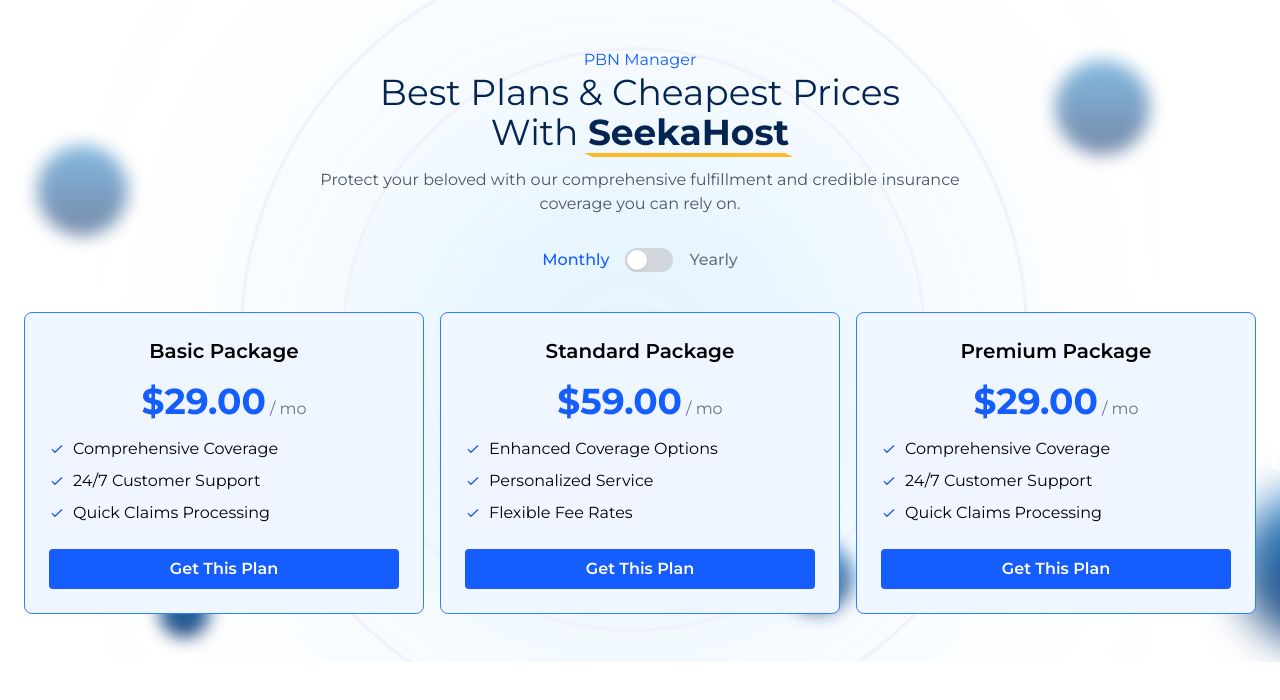
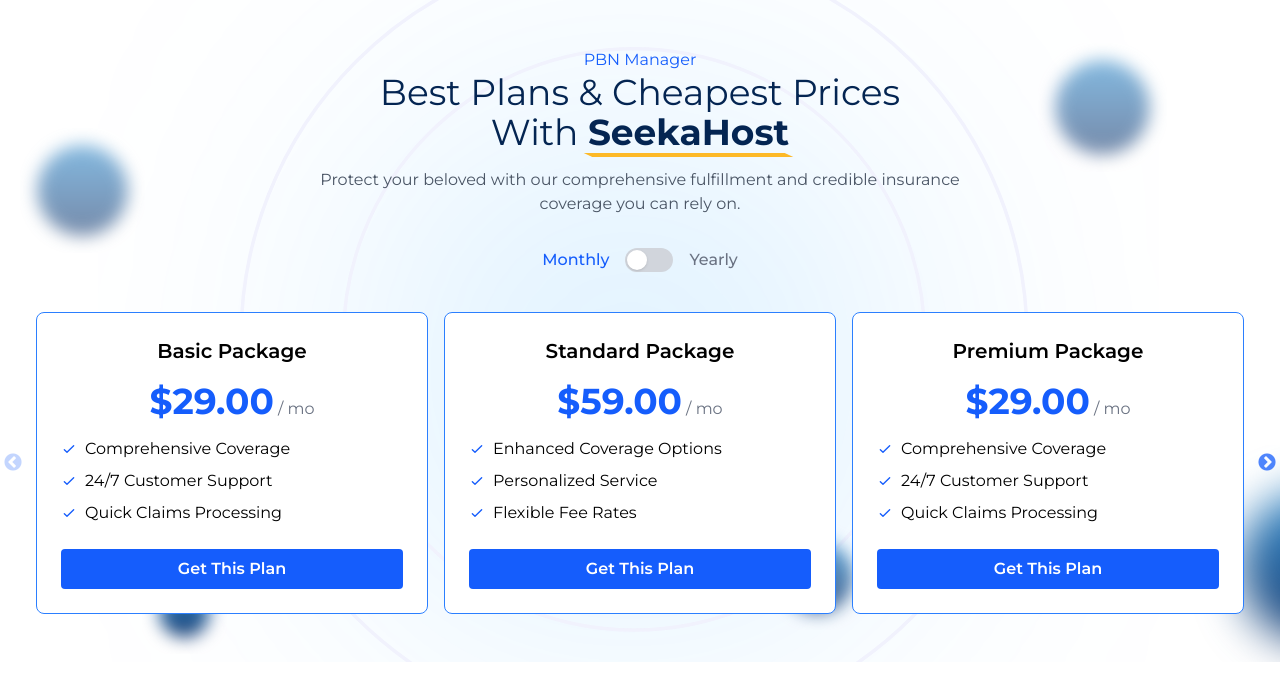
Before and after one commit to KaveeshClickDo/seekahost.lk-v3, a Next.js app: page / in a window 1280 px wide. Shown: the top 700 px of the page. Built offline with nearby package versions, Linux system fonts and the light colour scheme.

Commit message:
accessibility 96

```diff
--- a/src/app/globals.css
+++ b/src/app/globals.css
@@ -19,3 +19,13 @@
   color: var(--foreground);
   font-family: var(--font-montserrat);
 }
+
+.slick-next::before {
+  color: #155dfc !important;
+  font-size: 30px;
+}
+
+.slick-prev::before {
+  color: #155dfc !important;
+  font-size: 30px;
+}
--- a/src/components/Carousel.js
+++ b/src/components/Carousel.js
@@ -7,7 +7,6 @@
 import "slick-carousel/slick/slick-theme.css";
 
 export default function PackagesPrices() {
-
     const [isMonthly, setIsMonthly] = useState(true);
 
     const pricing = [
@@ -73,11 +72,11 @@
                 },
             },
             {
-                breakpoint: 600,
+                breakpoint: 670,
                 settings: {
                     slidesToShow: 1,
                     centerMode: true,
-                    centerPadding: '15px',
+                    centerPadding: '6px',
                 },
             },
         ],
@@ -92,7 +91,7 @@
             className="py-12 bg-cover bg-center"
             style={{ backgroundImage: "url('/package-banner.svg')" }}
         >
-            <div className="max-w-7xl mx-auto px-4 text-center">
+            <div className="max-w-7xl mx-auto px-7 text-center">
                 <h3 className="text-blue-600">PBN Manager</h3>
                 <h2 className="text-3xl md:text-4xl mb-4 text-[#042552]">
                     Best Plans & Cheapest Prices
@@ -102,13 +101,10 @@
                         SeekaHost
                     </span>
                 </h2>
-
-
                 <p className="text-gray-600 mb-8 max-w-2xl mx-auto">
                     Protect your beloved with our comprehensive fulfillment and
                     credible insurance coverage you can rely on.
                 </p>
-
                 <div className="flex items-center justify-center space-x-4 mb-10">
                     <span
                         className={`cursor-pointer font-medium ${isMonthly ? 'text-blue-600' : 'text-gray-500'}`}
@@ -141,11 +137,10 @@
                         Yearly
                     </span>
                 </div>
-
                 <Slider {...settings}>
                     {pricing.map((plan, idx) => (
                         <div key={idx} className="px-2">
-                            <div className="group border rounded-lg p-6 transition duration-600 hover:shadow-lg bg-blue-50 border-blue-500 hover:bg-gradient-to-r hover:from-[#103040] hover:to-[#0A437F] hover:border-blue-950">
+                            <div className="group border rounded-lg p-6 transition duration-600 hover:shadow-lg bg-white border-blue-500 hover:bg-gradient-to-r hover:from-[#103040] hover:to-[#0A437F] hover:border-blue-950">
                                 <h3 className="text-xl font-semibold mb-2 group-hover:text-white">{plan.title}</h3>
                                 <div className="flex items-baseline justify-center my-4">
                                     <span className="text-4xl font-bold text-blue-600 mr-1 group-hover:text-white">
```
